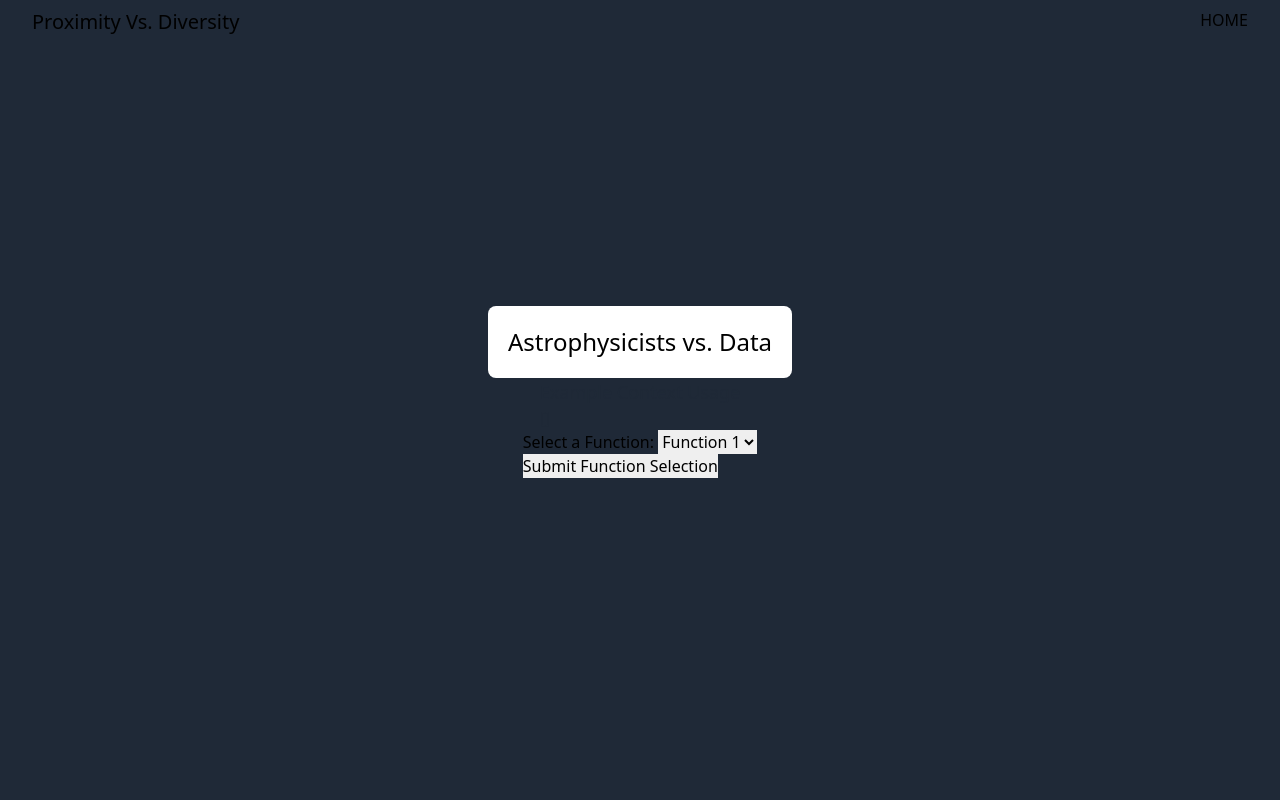
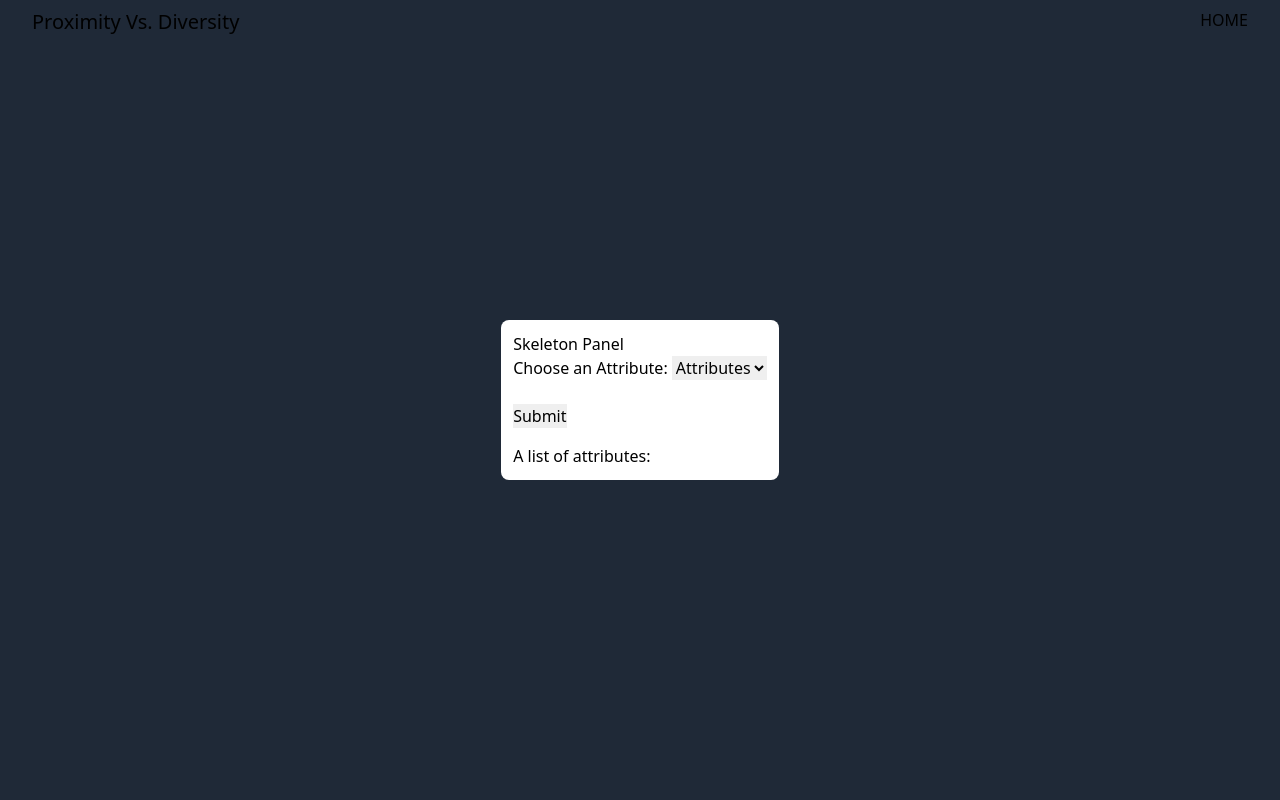
Before and after one commit to sdmay21-31/ProximityVsDiversity, a Django app: page / in a window 1280 px wide. Run offline with Django 3.2, Linux system fonts and the light colour scheme; data that the repository does not hold is empty.

Commit message:
Add Skeleton Panel

```diff
--- a/app/templates/index.html
+++ b/app/templates/index.html
@@ -1,25 +1,45 @@
 {% extends 'base.html' %}
 {% block title %}Proximity Vs. Diversity{% endblock %}
 {% block content %}
+<script>
+function promptWeight(value){
+	var weight = prompt("Please enter a weight for this attribute(0-1)","0.8");
+	if(weight === null){
+		return;
+	}
+	/*something like this to remove each attribute when they are selected Or we can check the list of attributes for the selected attribute and return an error message.
+	var optionToRemove = getElementById("Attribute");
+	optionToRemove.remove(1);
+	*/// We also need some type of 0-1 check for the weight but that is pretty easy to implement at any time
+	var ul = document.getElementById("list");
+	var li = document.createElement("li");
+	li.appendChild(document.createTextNode("Attribute: " + value.value + " W: " + weight));
+	ul.appendChild(li);
+}
+</script>
+
 <div class="flex flex-col justify-center items-center min-h-screen bg-gray-800">
-    <div class="bg-white p-5 text-2xl rounded-lg">
-        Astrophysicists vs. Data
+  <div class="bg-white rounded-lg p-3">
+    <div class="Skeleton Panel">
+      Skeleton Panel
+      <form onsubmit="promptWeight(Attribute);return false">
+      <label for="Attribute">Choose an Attribute:</label>
+        <select name="Attribute" id="Attribute">
+          <option value="" selected disabled hidden>Attributes</option>
+          <option value="stuff1">stuff1</option>
+          <option value="stuff2">stuff2</option>
+          <option value="stuff3">stuff3</option>
+          <option value="stuff4">stuff4</option>
+        </select>
+        <br><br>
+        <input type="submit" value="Submit">
+      </form>
     </div>
-    <div class="text-gray-800 hover:text-white">
-        <h2 class="text-lg"> Example Context Usage </h2>
-        <div class="max-w-sm">
-            {{ example_data }}
-        </div>
-    </div>
-    <form>
-      <label for="functionSelect">Select a Function:</label>
-      <select name="functionSelect" id="functionSelect">
-          <option value="func1">Function 1</option>
-          <option value="func2">Function 2</option>
-          <option value="func3">Function 3</option>
-      </select>
-      <br>
-      <input type="submit" value="Submit Function Selection">
-    </form>
+  <div class="list">
+    <h2>A list of attributes:</h2>
+    <ul id = "list">
+    </ul>
+  </div>
+  </div>
 </div>
 {% endblock %}
```
